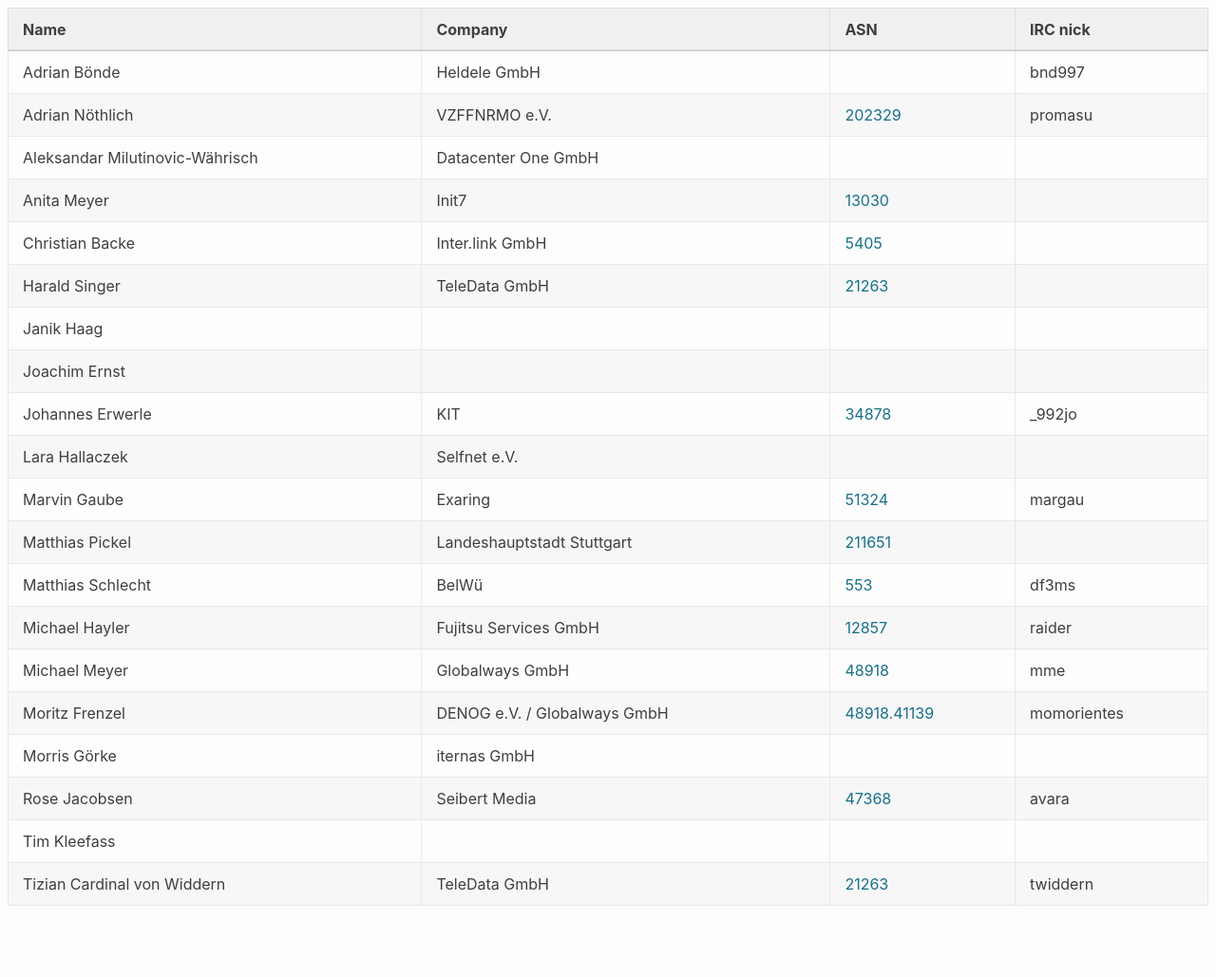
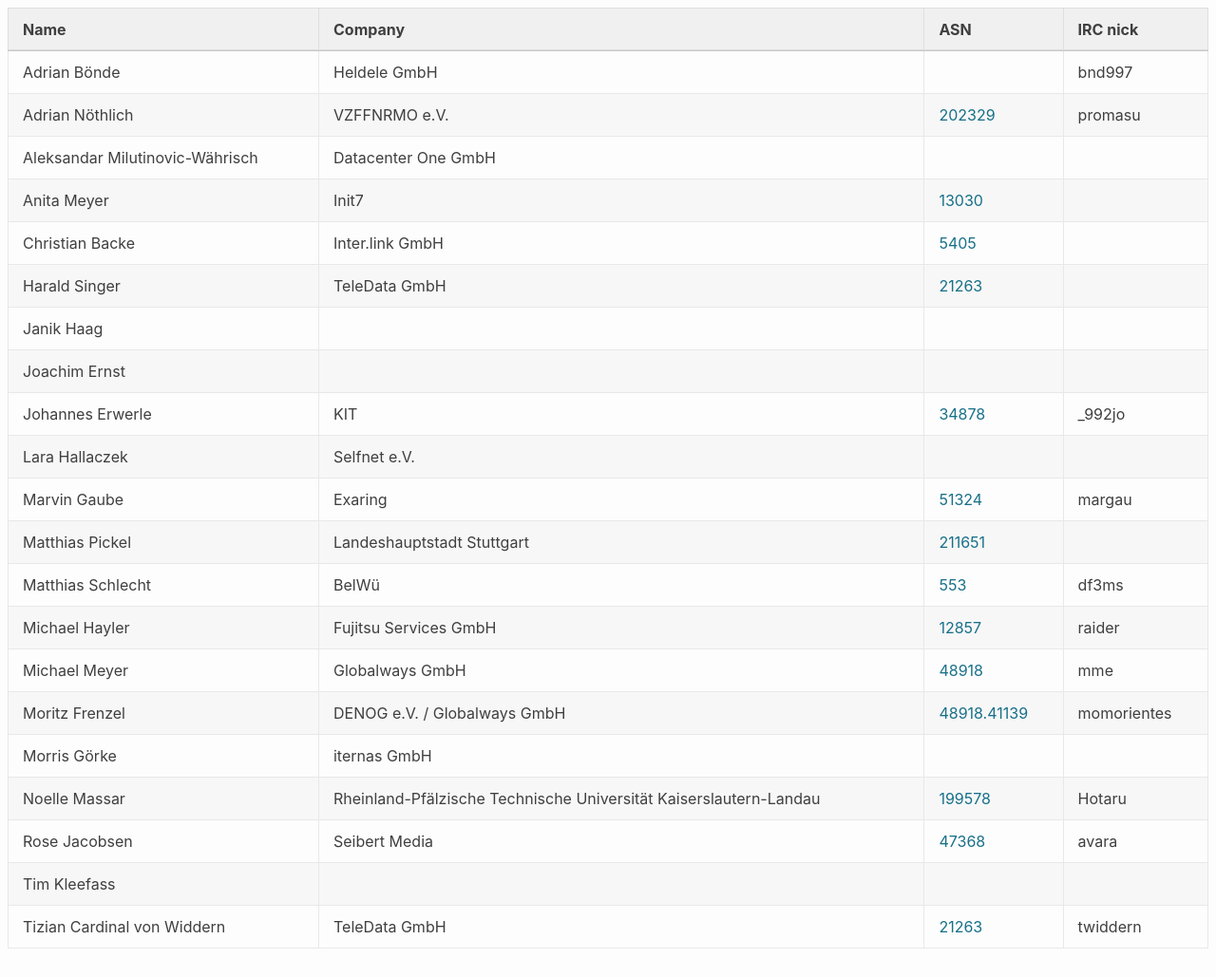
Before and after one commit to denog/pretix-attendeelist, a Jekyll site: the page built from meetup2023_03/index.markdown, in a window 1280 px wide and 1029 px high. Shown: the whole window at 95% size. Built offline with Jekyll 4.4.1, drawn with Linux system fonts in a browser that asks for light colours.

Commit message:
Latest data: Sun Apr  2 15:27:47 UTC 2023

```diff
--- a/_data/attendees_denog_meetup_2023_03.json
+++ b/_data/attendees_denog_meetup_2023_03.json
@@ -102,6 +102,12 @@
     "asn": null
   },
   {
+    "name": "Noelle Massar",
+    "company": "Rheinland-Pfälzische Technische Universität Kaiserslautern-Landau",
+    "irc": "Hotaru",
+    "asn": "199578"
+  },
+  {
     "name": "Rose Jacobsen",
     "company": "Seibert Media",
     "irc": "avara",
```
